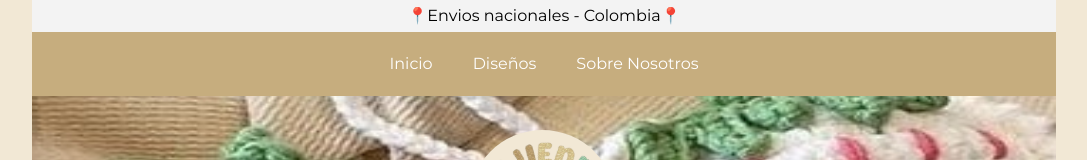
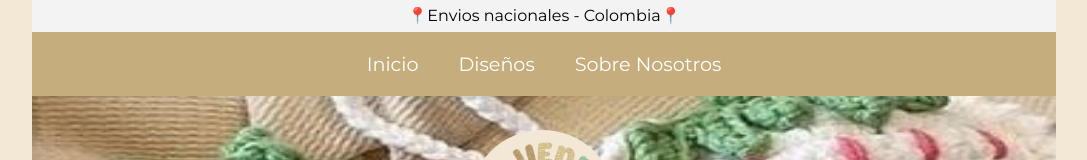
Before and after one commit to GiovanniSia/Tejiendo-Palabras-Landing, a React (Vite) app: page / in a window 1280 px wide. Shown: the top 160 px of the page, without its empty margins (96-1183 px from the left). Built offline with nearby package versions, Linux system fonts and the light colour scheme.

Commit message:
udpate css general

```diff
--- a/src/components/contact/Contact.css
+++ b/src/components/contact/Contact.css
@@ -48,6 +48,10 @@
    font-size: 20px;
  }
 
+ .contact-item {
+   cursor: pointer;
+ }
+
  .delivery-item strong,
  .img-contact {
    width: 26px;
--- a/src/components/contact/Contact.jsx
+++ b/src/components/contact/Contact.jsx
@@ -4,17 +4,29 @@ import ImgLogoWhatsapp from "../../assets/logoWhatsapp.svg";
 
 const Contact = () => {
   return (
-    <div className="contact-section">
+    <div id="contacto" className="contact-section">
       <h1 className="title-general">Sobre nosotros</h1>
       <div className="contact-inside">
         <div className="contact">
           <h2>Contactanos</h2>
           <div className="contact-info">
-            <div className="contact-item">
+            <div
+              className="contact-item"
+              onClick={() =>
+                (window.location.href =
+                  "https://www.instagram.com/tejiendo__palabras/")
+              }
+            >
               <img className="img-contact" src={ImgLogoInstagram} alt="" />
               <span>tejiendo__palabras</span>
             </div>
-            <div className="contact-item">
+            <div
+              className="contact-item"
+              onClick={() =>
+                (window.location.href =
+                  "https://api.whatsapp.com/send?phone=573214833948")
+              }
+            >
               <img className="img-contact" src={ImgLogoWhatsapp} alt="" />
               <span>+57 321 4833948</span>
             </div>
--- a/src/components/designCarousel/DesignCarousel.jsx
+++ b/src/components/designCarousel/DesignCarousel.jsx
@@ -22,7 +22,7 @@ const DesignCarousel = () => {
   };
 
   return (
-    <div className="designInstagram">
+    <div id="designInstagram" className="designInstagram">
       <h1 className="title-general">Diseños</h1>
       <div className="feed">
         {designCrochet
--- a/src/components/header/Header.css
+++ b/src/components/header/Header.css
@@ -41,6 +41,9 @@
 .portada button {
   transition: all 0.3s ease;
   cursor: pointer;
+  text-decoration: none;
+  color: #fff;
+  font-size: larger;
 }
 
 /*  */
--- a/src/components/header/Header.jsx
+++ b/src/components/header/Header.jsx
@@ -4,15 +4,15 @@ import logoInstagram from "../../assets/logoInstagram.svg";
 
 const Header = () => {
   return (
-    <div className="section1">
+    <div id="inicio" className="section1">
       <div className="container-send-colombia">
         <p>📍Envios nacionales - Colombia📍</p>
       </div>
       <div className="containerNavbar">
         <nav className="navbar">
-          <a>Inicio</a>
-          <a>Diseños</a>
-          <a>Sobre Nosotros</a>
+          <a href="#inicio">Inicio</a>
+          <a href="#designInstagram">Diseños</a>
+          <a href="#contacto">Sobre Nosotros</a>
         </nav>
       </div>
       <div className="portada">
--- a/src/components/whatWeDo/WhatWeDo.jsx
+++ b/src/components/whatWeDo/WhatWeDo.jsx
@@ -2,7 +2,7 @@ import "./WhatWeDo.css";
 
 const WhatWeDo = () => {
   return (
-    <div className="whatDoing">
+    <div id="whatDoing" className="whatDoing">
       <h1 className="title-general">¿Qué hacemos?</h1>
       <div className="points">
         <p>🧶Tejidos hechos a mano</p>
--- a/src/index.css
+++ b/src/index.css
@@ -0,0 +1,3 @@
+html {
+  scroll-behavior: smooth;
+}
```
